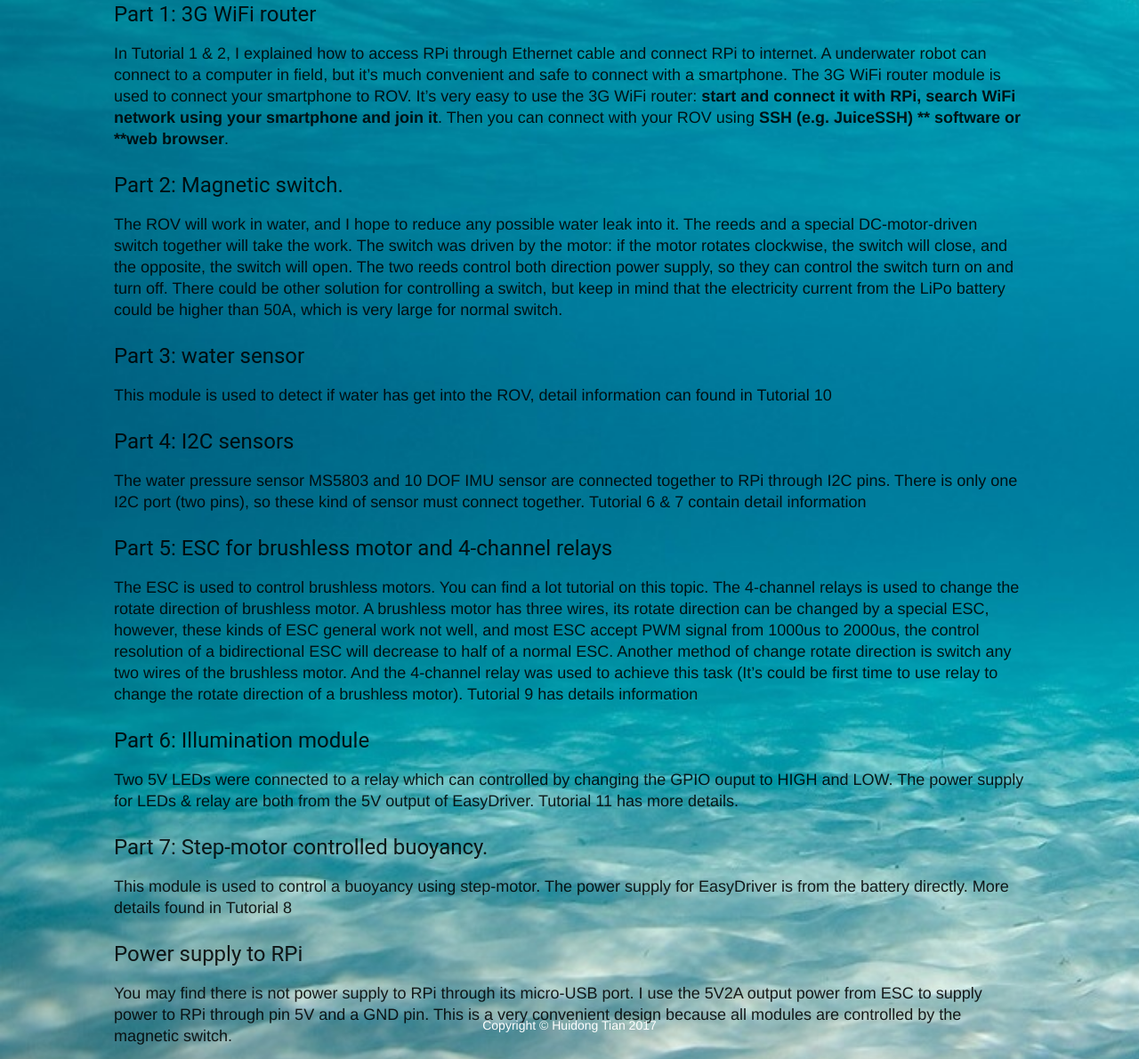
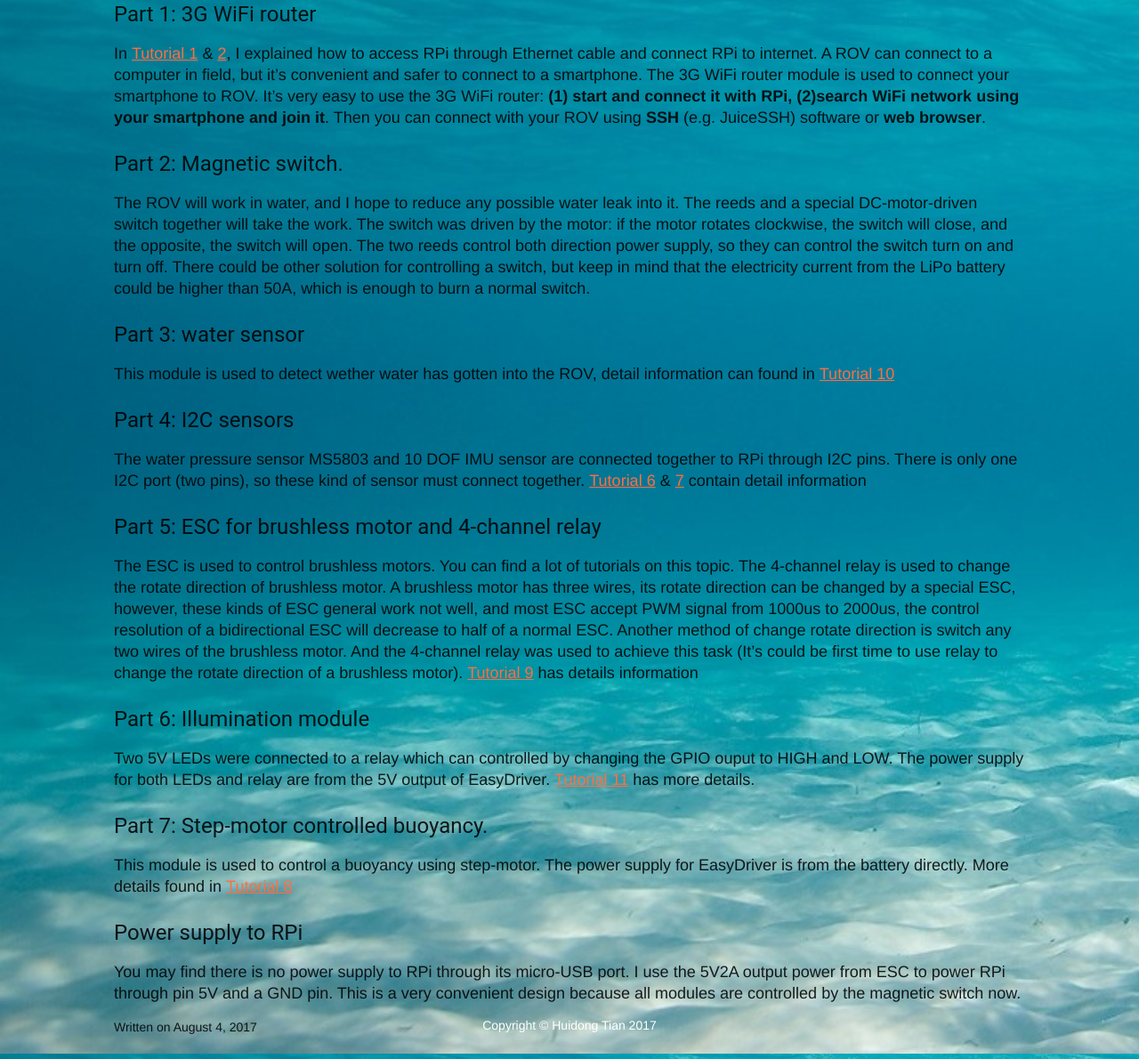
Before and after one commit to ecorov/ecorov.github.io, a Jekyll site: the page built from _posts/2017-08-08-wiring-diagram.md, in a window 1280 px wide and 1400 px high, scrolled down 498 px, cut to the strip 210-1400 px from the top of the window. Shown: the whole strip at 89% size. Built offline with Jekyll 4.4.1, drawn with Linux system fonts in a browser that asks for light colours; nearby versions of some CDN libraries; comment, search, counter and statistics services are not loaded.

Commit message:
Tutorial 12

```diff
--- a/_posts/2017-08-08-wiring-diagram.md
+++ b/_posts/2017-08-08-wiring-diagram.md
@@ -9,36 +9,36 @@
 
 #### Part 1: 3G WiFi router
 
-In Tutorial 1 & 2, I explained how to access RPi through Ethernet cable and connect RPi to internet. A underwater robot can connect to a computer in field, but it’s much convenient and safe to connect with a smartphone.  The 3G WiFi router module is used to connect your smartphone to ROV. It’s very easy to use the 3G WiFi router: **start and connect it with RPi, search WiFi network using your smartphone and join it**. Then you can connect with your ROV using **SSH (e.g. JuiceSSH) ** software or **web browser**.
+In [Tutorial 1](/2017/07/26/access-to-rpi-without-screen.html) & [2](/2017/07/27/rpi2internet.html), I explained how to access RPi through Ethernet cable and connect RPi to internet. A ROV can connect to a computer in field, but it’s  convenient and safer to connect to a smartphone.  The 3G WiFi router module is used to connect your smartphone to ROV. It’s very easy to use the 3G WiFi router: **(1) start and connect it with RPi, (2)search WiFi network using your smartphone and join it**. Then you can connect with your ROV using **SSH** (e.g. JuiceSSH) software or **web browser**.
 
 #### Part 2: Magnetic switch.
 
-The ROV will work in water, and I hope to reduce any possible water leak into it. The reeds and a special DC-motor-driven switch together will take the work. The switch was driven by the motor: if the motor rotates clockwise, the switch will close, and the opposite, the switch will open. The two reeds control both direction power supply, so they can control the switch turn on and turn off. There could be other solution for controlling a switch, but keep in mind that the electricity current from the LiPo battery could be higher than 50A, which is very large for normal switch.
+The ROV will work in water, and I hope to reduce any possible water leak into it. The reeds and a special DC-motor-driven switch together will take the work. The switch was driven by the motor: if the motor rotates clockwise, the switch will close, and the opposite, the switch will open. The two reeds control both direction power supply, so they can control the switch turn on and turn off. There could be other solution for controlling a switch, but keep in mind that the electricity current from the LiPo battery could be higher than 50A, which is enough to burn a normal switch.
 
 
 #### Part 3: water sensor
 
-This module is used to detect if water has get into the ROV, detail information can found in Tutorial 10
+This module is used to detect wether water has gotten into the ROV, detail information can found in [Tutorial 10](/2017/08/04/water-sensor.html)
 
 #### Part 4: I2C sensors
 
-The water pressure sensor MS5803 and 10 DOF IMU sensor are connected together to RPi through I2C pins. There is only one I2C port (two pins), so these kind of sensor must connect together. Tutorial 6 & 7 contain detail information
+The water pressure sensor MS5803 and 10 DOF IMU sensor are connected together to RPi through I2C pins. There is only one I2C port (two pins), so these kind of sensor must connect together. [Tutorial 6](/2017/08/03/i2c-gy-91.html) & [7](/2017/08/03/i2c-ms5803.html) contain detail information
 
 
-#### Part 5: ESC for brushless motor and 4-channel relays
+#### Part 5: ESC for brushless motor and 4-channel relay
 
-The ESC is used to control brushless motors. You can find a lot tutorial on this topic. The 4-channel relays is used to change the rotate direction of brushless motor.  A brushless motor has three wires, its rotate direction can be changed by a special ESC, however, these kinds of ESC general work not well, and most ESC accept PWM signal from 1000us to 2000us, the control resolution of a bidirectional ESC will decrease to half of a normal ESC. Another method of change rotate direction is switch any two wires of the brushless motor. And the 4-channel relay was used to achieve this task (It’s could be first time to use relay to change the rotate direction of a brushless motor). Tutorial 9 has details information
+The ESC is used to control brushless motors. You can find a lot of tutorials on this topic. The 4-channel relay is used to change the rotate direction of brushless motor.  A brushless motor has three wires, its rotate direction can be changed by a special ESC, however, these kinds of ESC general work not well, and most ESC accept PWM signal from 1000us to 2000us, the control resolution of a bidirectional ESC will decrease to half of a normal ESC. Another method of change rotate direction is switch any two wires of the brushless motor. And the 4-channel relay was used to achieve this task (It’s could be first time to use relay to change the rotate direction of a brushless motor). [Tutorial 9](/2017/08/04/brushless-motor.html) has details information
 
 #### Part 6: Illumination module
 
-Two 5V LEDs were connected to a relay which can controlled by changing the GPIO ouput to HIGH and LOW. The power supply for LEDs & relay are both from the 5V output of EasyDriver. Tutorial 11 has more details.
+Two 5V LEDs were connected to a relay which can controlled by changing the GPIO ouput to HIGH and LOW. The power supply for both LEDs and relay are from the 5V output of EasyDriver. [Tutorial 11](/2017/08/04/relay.html) has more details.
 
 
 #### Part 7: Step-motor controlled buoyancy.
 
-This module is used to control a buoyancy using step-motor. The power supply for EasyDriver is from the battery directly. More details found in Tutorial 8
+This module is used to control a buoyancy using step-motor. The power supply for EasyDriver is from the battery directly. More details found in [Tutorial 8](/2017/08/04/step-motor.html)
 
 
 #### Power supply to RPi
 
-You may find there is not power supply to RPi through its micro-USB port. I use the 5V2A output power from ESC to supply power to RPi through pin 5V and a GND pin. This is a very convenient design because all modules are controlled by the magnetic switch.
+You may find there is no power supply to RPi through its micro-USB port. I use the 5V2A output power from ESC to power RPi through pin 5V and a GND pin. This is a very convenient design because all modules are controlled by the magnetic switch now.
```
